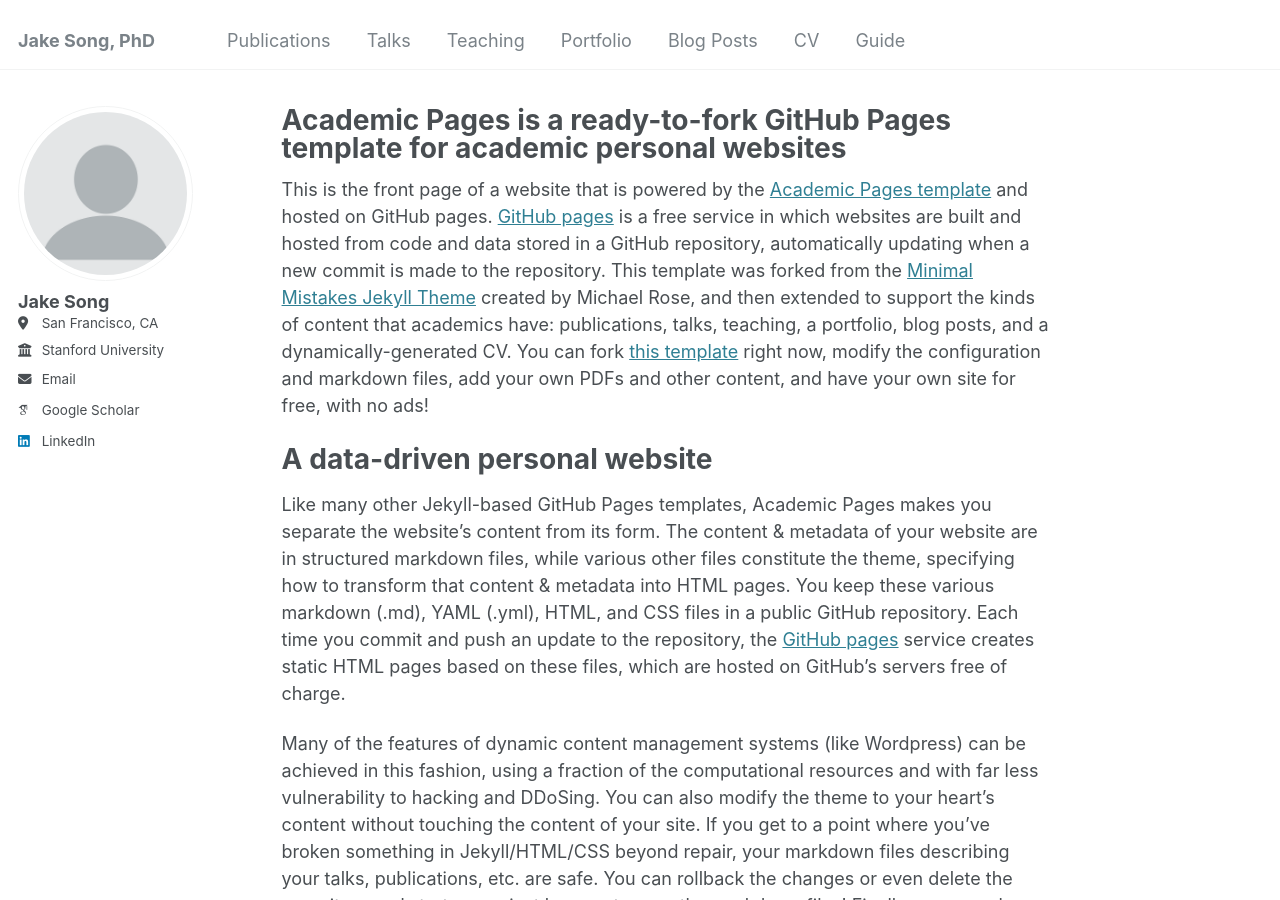
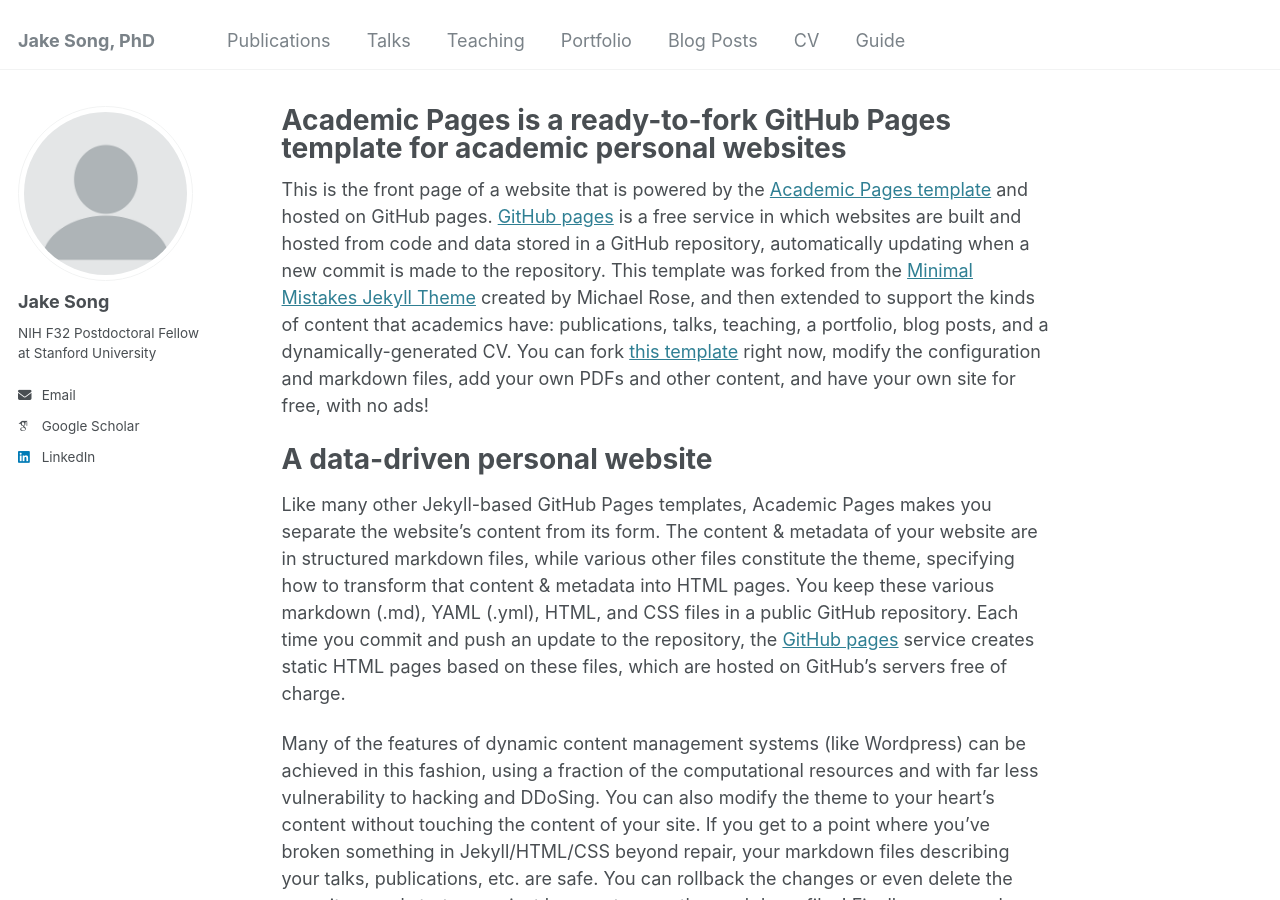
Before and after one commit to jakesong15/jakesong15.github.io, a Jekyll site: the page built from _pages/about.md, in a window 1280 px wide and 900 px high. Built offline with Jekyll 4.4.1, drawn with Linux system fonts in a browser that asks for light colours; some web fonts are replaced.

Commit message:
Update _config.yml

```diff
--- a/_config.yml
+++ b/_config.yml
@@ -24,9 +24,9 @@
   avatar           : "profile.png"
   name             : "Jake Song"
   pronouns         : # "he / him"
-  bio              : # "NIH F32 Postdoctoral Fellow"
-  location         : "San Francisco, CA"
-  employer         : "Stanford University"
+  bio              : "NIH F32 Postdoctoral Fellow at Stanford University"
+  location         : # "San Francisco, CA"
+  employer         : # "Stanford University"
   uri              : # URL
   email            : "jakesong@stanford.edu"
 
```
